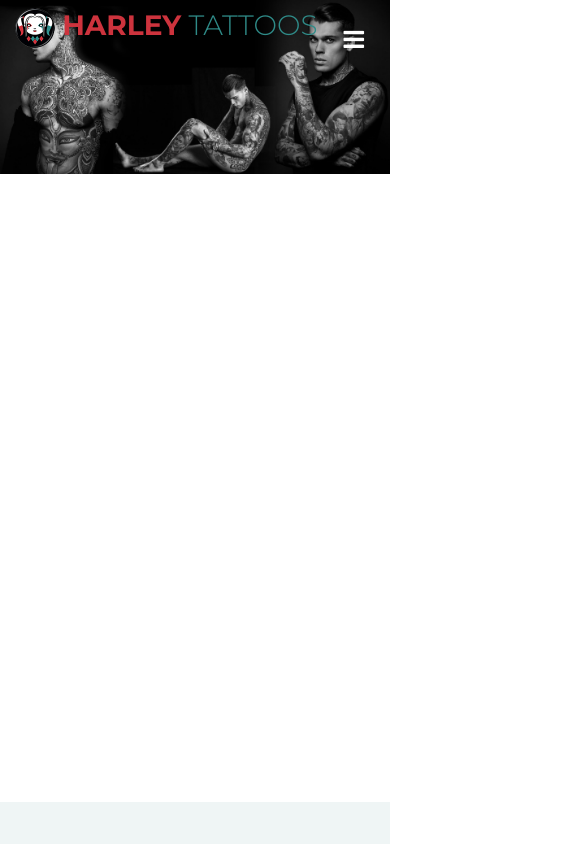
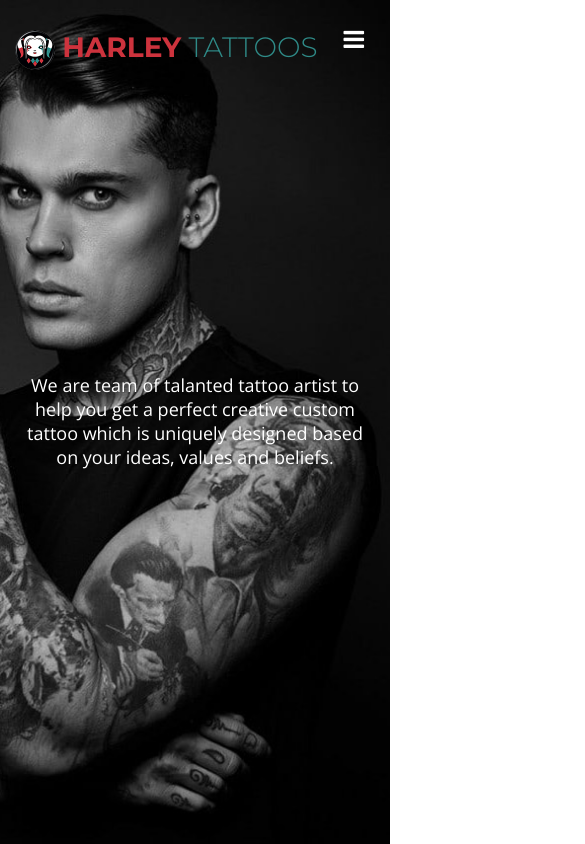
Before and after one commit to kannangs84/harleytattoos, a plain HTML site: page index.html in a window 390 px wide. Shown: the top 844 px of the page, 585 px wide, since content can reach past the window. Drawn offline with nearby package versions, Linux system fonts and the light colour scheme; files whose address does not match are found by name.

Commit message:
Updated CSS

```diff
--- a/css/style.css
+++ b/css/style.css
@@ -93,6 +93,9 @@ h1, h2, h3, h4, h5, h6 {
 }
 
 @media (max-width: 768px) {
+  #header #logo {
+    margin-top: 0px;
+}
   #header #logo h1 {
     font-size: 28px;
     margin-top: 0;
@@ -115,16 +118,17 @@ h1, h2, h3, h4, h5, h6 {
 --------------------------------------------------------------*/
 #intro {
   width: 100%;
-  height: 95vh;
+  height: 100vh;
   background-color: #000;
   background: url("../img/bg.jpg") right top no-repeat;
-  background-size: contain;
+  background-size: cover;
   position: relative;
 }
 
 @media (min-width: 1024px) {
   #intro {
     background-attachment: fixed;
+    background-size: cover;
   }
 }
 
@@ -139,6 +143,12 @@ h1, h2, h3, h4, h5, h6 {
   justify-content: center;
   text-align: center;
   flex-direction: column;
+}
+
+@media (max-width: 768px) {
+  #intro .intro-text {
+    height: calc(95% - 60px);
+  }
 }
 
 #intro h2 {
@@ -172,6 +182,7 @@ h1, h2, h3, h4, h5, h6 {
     font-size: 18px;
     line-height: 24px;
     margin-bottom: 20px;
+    width: 100%;
   }
 }
 
```
